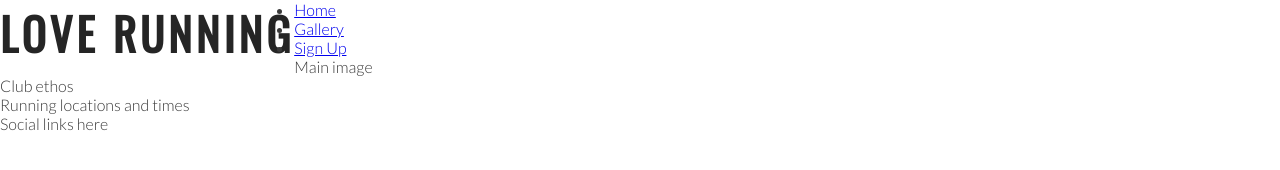
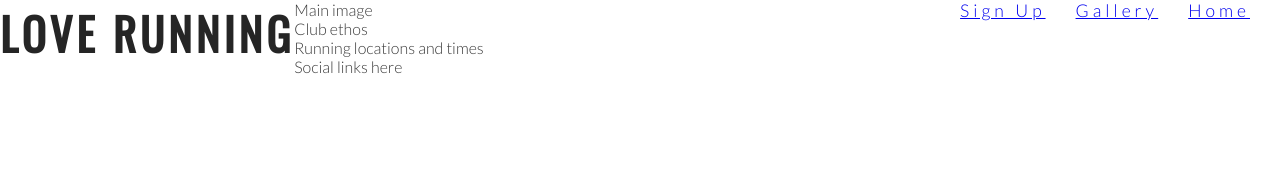
Before and after one commit to BelT26/loverunning, a plain HTML site: page index.html in a window 1280 px wide. Drawn offline with nearby package versions, Linux system fonts and the light colour scheme.

Commit message:
style nav elements

```diff
--- a/assets/css/style.css
+++ b/assets/css/style.css
@@ -23,3 +23,20 @@ h1, h2 {
     float: left;
     font-size: 280%;
 }
+
+#menu {
+    font-size: 110%;
+    letter-spacing: 4px;
+
+}
+
+.top-right {
+    float: right;
+
+}
+
+#menu li {
+    list-style-type: none;
+    margin-right: 30px;
+    float: right;
+}
--- a/index.html
+++ b/index.html
@@ -20,10 +20,13 @@
             <h1 id="logo">Love Running</h1>
         </a>
         <nav>
-            <ul>
+            <ul id="menu">
+                <div class="top-right">
                 <li><a href="index.html">Home</a></li>
                 <li><a href="#">Gallery</a></li>
                 <li><a href="#">Sign Up</a></li>
+            </div>
+
             </ul>
         </nav>
     </header>
```
